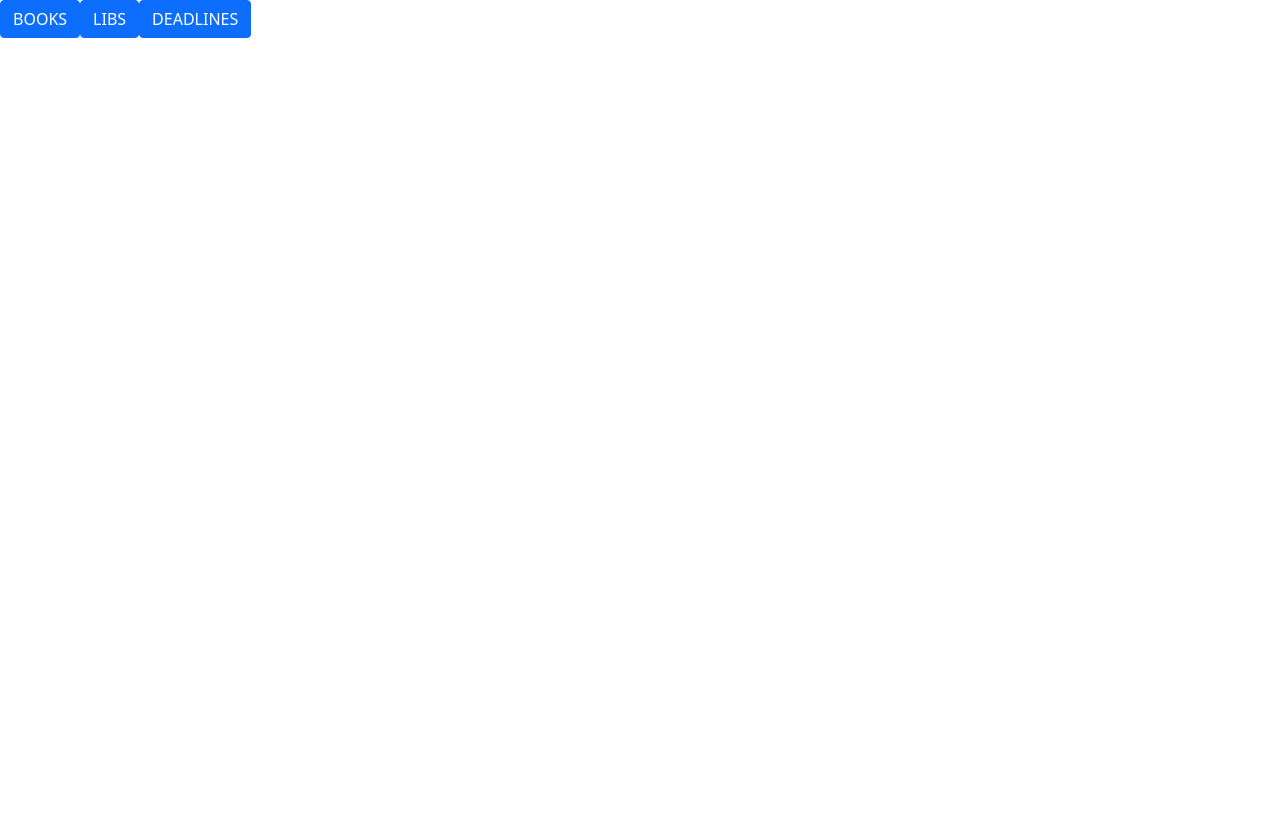
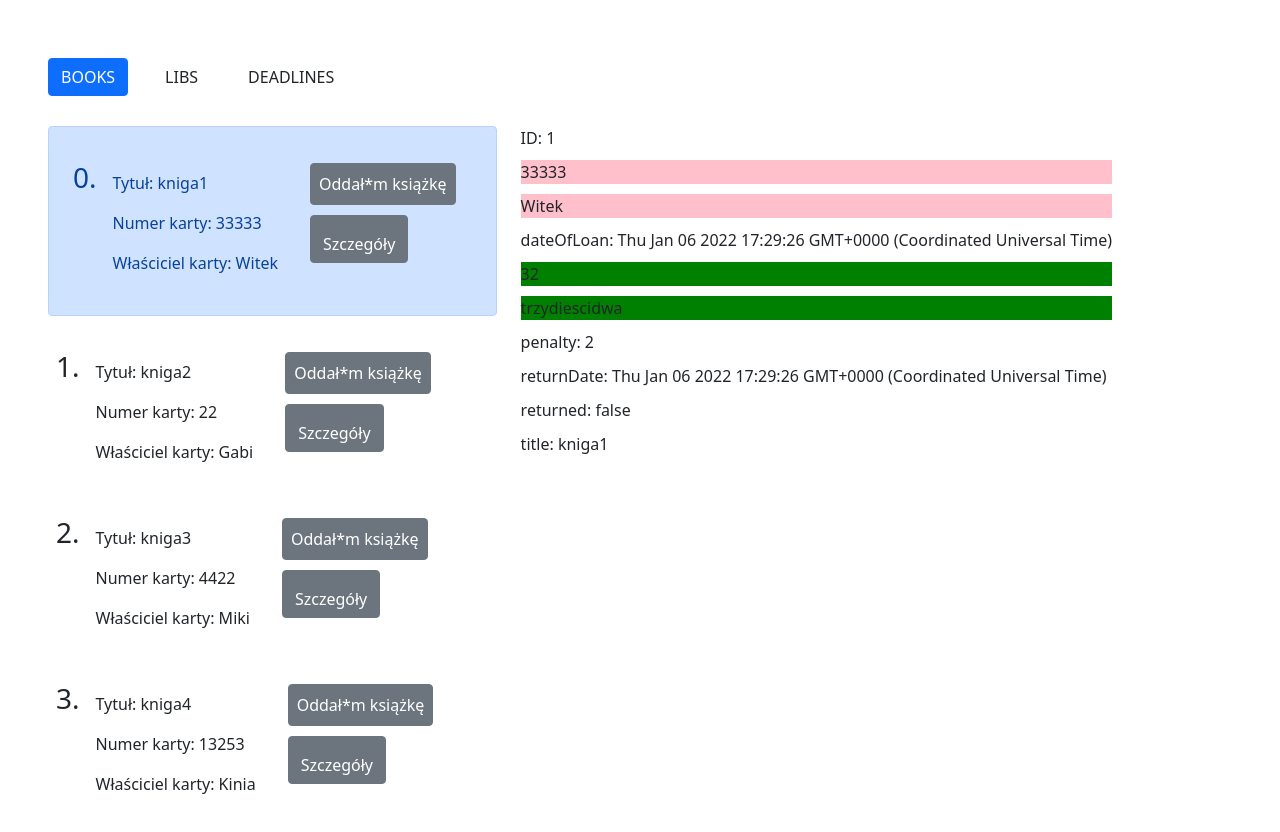
Before and after one commit to thiefunny/biblioteki-angular, an Angular app: page /books/1 in a window 1280 px wide. Before the commit this address led to /. Shown: the top 832 px of the page. Before the commit the page ends 800 px from the top, so only its background shows below. Built offline with nearby package versions, Linux system fonts and the light colour scheme.

Commit message:
children routing + styling books-list

```diff
--- a/src/app/app.component.html
+++ b/src/app/app.component.html
@@ -1,4 +1,4 @@
-<div class="flex">
+<div>
 
     <app-nav>
     </app-nav>
--- a/src/app/app.component.ts
+++ b/src/app/app.component.ts
@@ -5,7 +5,7 @@ import { DatabaseService } from './shared/database.service';
 @Component({
   selector: 'app-root',
   templateUrl: './app.component.html',
-  styleUrls: ['./app.component.scss', './shared/global_styles.scss'],
+  styleUrls: ['./app.component.scss'],
   providers: [BookService, DatabaseService],
 })
 export class AppComponent implements OnInit {
--- a/src/app/book-details/book-details.component.html
+++ b/src/app/book-details/book-details.component.html
@@ -1,4 +1,3 @@
-<div *ngFor="let book of books; let isLast = last">
     <div *ngFor="let item of book | keyvalue"
          [ngSwitch]="item.key">
         <ng-container *ngSwitchDefault>
@@ -13,5 +12,3 @@
             <div [markIt]="'pink'">{{book.IDcard.cardHolder}}</div>
         </ng-container>
     </div>
-    <p *ngIf="!isLast">--------------------</p>
-</div>
--- a/src/app/book-details/book-details.component.ts
+++ b/src/app/book-details/book-details.component.ts
@@ -1,5 +1,8 @@
 import { Component, OnInit } from '@angular/core';
+import { ActivatedRoute, Params } from '@angular/router';
 import { BookService } from 'src/app/shared/book.service';
+import { Book } from '../shared/book.interface';
+import { BookModel } from '../shared/book.model';
 import { DatabaseService } from '../shared/database.service';
 
 @Component({
@@ -9,8 +12,22 @@ import { DatabaseService } from '../shared/database.service';
 })
 export class BookDetailsComponent implements OnInit {
   books = this.database.books;
+  book: Book;
+  bookId = this.route.snapshot.params['bookId'];
 
-  constructor(private bookService: BookService, private database: DatabaseService) {}
+  constructor(
+    private bookService: BookService,
+    private database: DatabaseService,
+    private route: ActivatedRoute
+  ) {
+    this.book = this.books[this.bookId-1];
+    // console.log(this.route)
+  }
 
-  ngOnInit(): void {}
+  ngOnInit(): void {
+    // this.book = this.books[this.route.snapshot.params['bookId']];
+    this.route.params.subscribe((params: Params) => {
+      this.book = this.books[params['bookId']-1];
+    });
+  }
 }
--- a/src/app/books/books.component.html
+++ b/src/app/books/books.component.html
@@ -1,7 +1,23 @@
-<p>books works!</p>
-<p *ngFor="let book of books">
-  <ng-container *ngIf="book.returned === false">
-    <p (click)="archiveBook(book)">archive</p>
-    title{{book.title}} cardNumber{{book.IDcard.cardNumber}} cardHolder{{book.IDcard.cardHolder}}
-  </ng-container>
-</p>
+<div class="d-flex">
+    <section class="me-4">
+        <section class="d-flex "
+                 routerLinkActive="alert alert-primary"
+                 *ngFor="let book of books; index as i">
+            <ng-container *ngIf="book.returned === false">
+                <h3 class="p-2">{{i}}.</h3>
+                <div class="p-2">
+                    <p>Tytuł: {{book.title}}</p>
+                    <p>Numer karty: {{book.IDcard.cardNumber}}</p>
+                    <p>Właściciel karty: {{book.IDcard.cardHolder}}</p>
+                </div>
+                <div class="ps-4 pe-4">
+                    <button class="btn btn-secondary p-2 d-block"
+                            (click)="archiveBook(book)">Oddał*m książkę</button>
+                    <button class="btn btn-secondary pt-3"
+                            [routerLink]="['/books', book.ID]">Szczegóły</button>
+                </div>
+            </ng-container>
+        </section>
+    </section>
+    <router-outlet></router-outlet>
+</div>
--- a/src/app/books/books.component.scss
+++ b/src/app/books/books.component.scss
@@ -0,0 +1,3 @@
+// .books-list {
+//     display: flex;
+// }
--- a/src/app/nav/nav.component.html
+++ b/src/app/nav/nav.component.html
@@ -1,10 +1,9 @@
-
-<button class="btn btn-primary"
-[routerLink]="'books'">BOOKS</button>
-<button class="btn btn-primary" [routerLink]="'libraries'">LIBS</button>
-<button class="btn btn-primary" [routerLink]="'deadlines'">DEADLINES</button>
-
-<!-- <div (click)="navigateTo('books')">books</div>
-<div (click)="navigateTo('libraries')">libraries</div>
-<div (click)="navigateTo('deadlines')">deadlines</div> -->
-<!-- <ng-content></ng-content> -->
+<button class="btn me-4"
+        routerLinkActive="btn-primary"
+        [routerLink]="'books'">BOOKS</button>
+<button class="btn me-4"
+        routerLinkActive="btn-primary"
+        [routerLink]="'libraries'">LIBS</button>
+<button class="btn"
+        routerLinkActive="btn-primary"
+        [routerLink]="'deadlines'">DEADLINES</button>
--- a/src/app/shared/global_styles.scss
+++ /dev/null
@@ -1,4 +0,0 @@
-.flex {
-  display: flex;
-  justify-content: space-between;
-}
--- a/src/styles.scss
+++ b/src/styles.scss
@@ -1 +1,7 @@
-/* You can add global styles to this file, and also import other style files */
+body {
+  margin: 3rem;
+}
+
+* :not(body) {
+  margin-top: 10px;
+}
```
Also changed, not shown: src/app/app.module.ts (+10 -4 lines).
